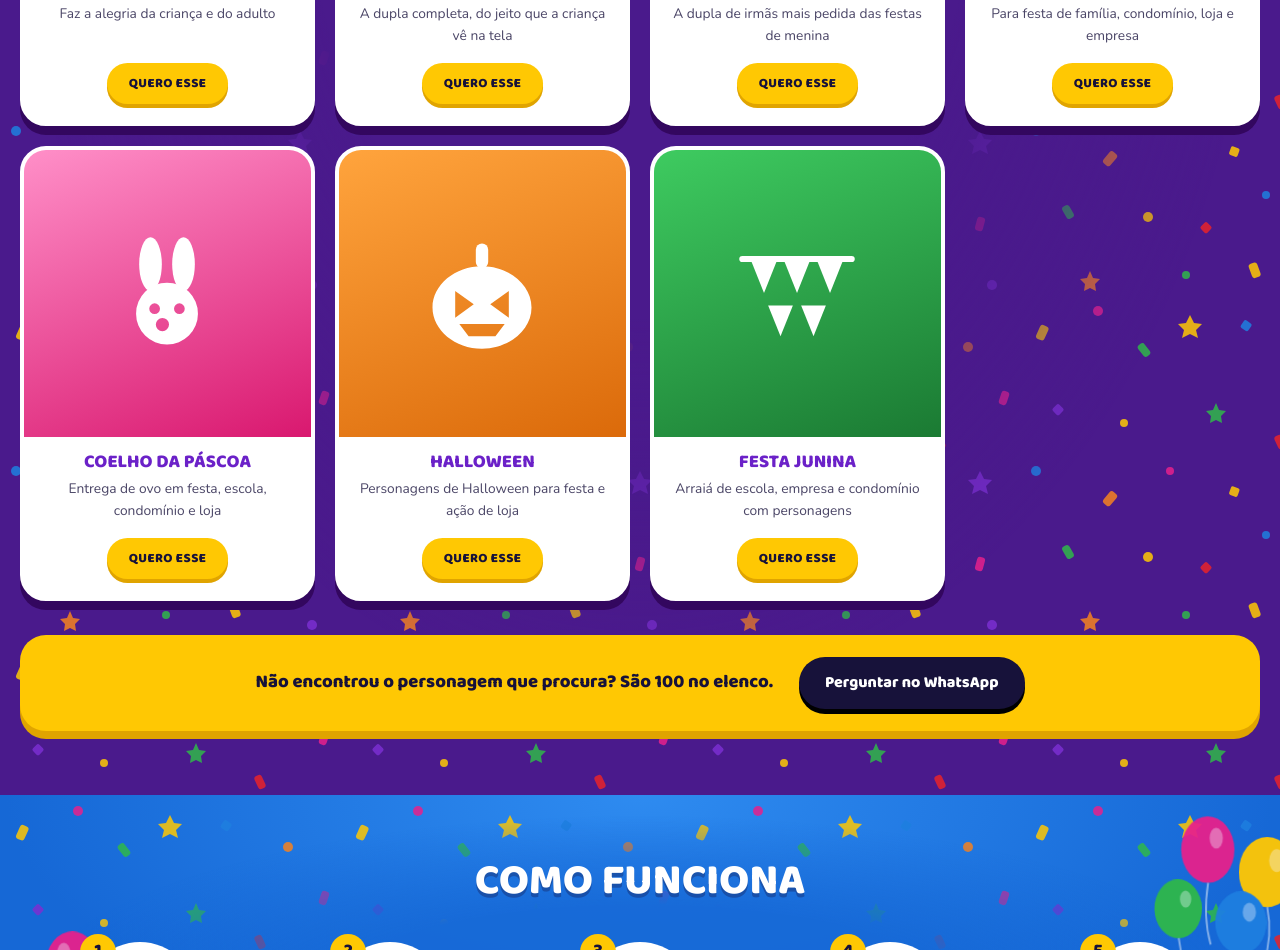
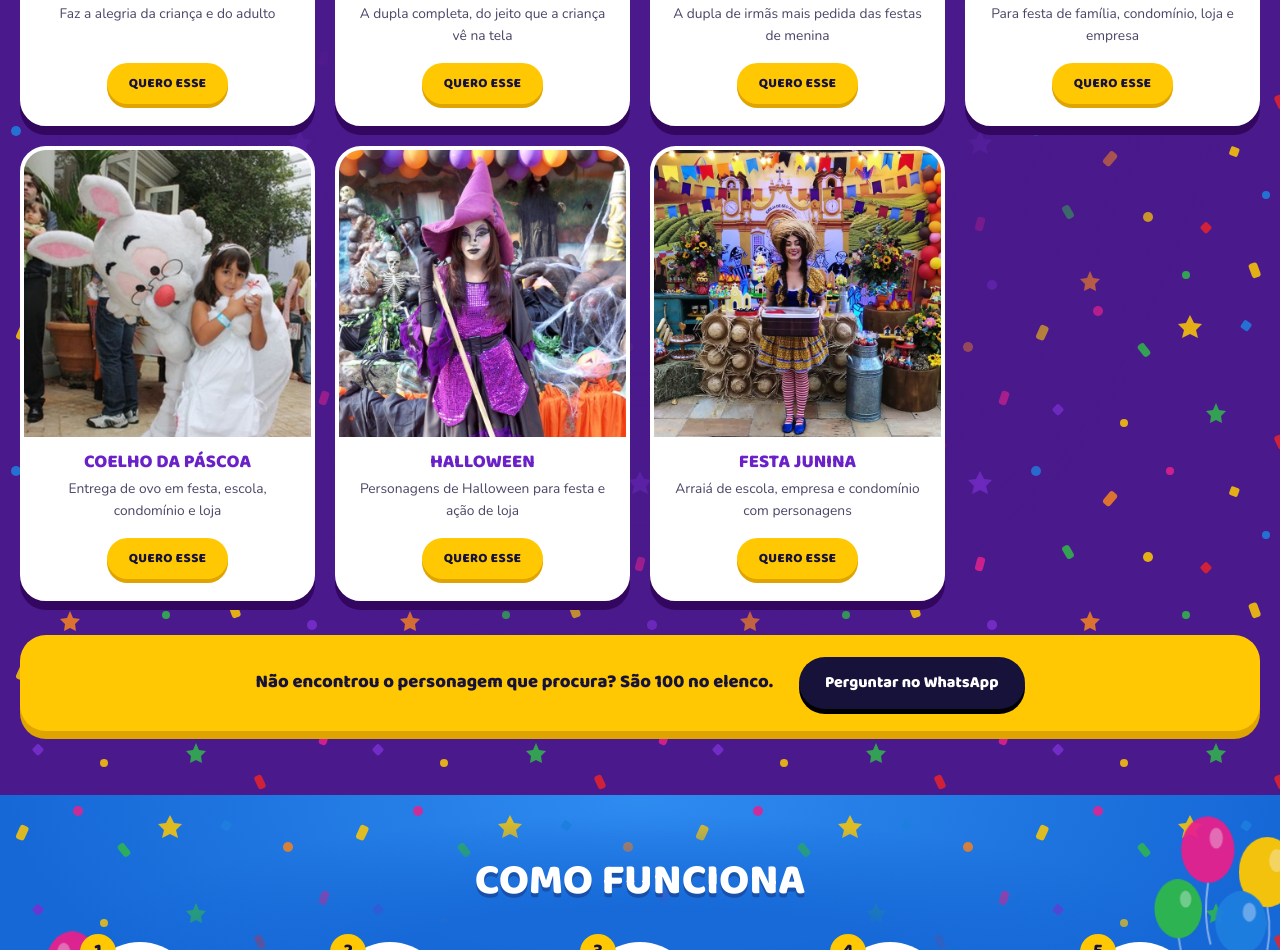
Before and after one commit to FelipeSitesRodrigues/056-festolandia, a plain HTML site: page index.html in a window 1280 px wide. Shown: the part 2557-3507 px from the top of the page. Drawn offline with nearby package versions, Linux system fonts and the light colour scheme.

Commit message:
Fotos reais de Pascoa, Halloween e Festa Junina
Substitui os placeholders de icone pelas fotos que a Sabrina mandou.
As tres foram recortadas em quadrado com ponto focal escolhido a mao,
porque o corte central automatico cortava o chapeu e o rosto da bruxa.

Co-Authored-By: Claude Opus 5 (1M context) <noreply@anthropic.com>

```diff
--- a/assets/css/style.css
+++ b/assets/css/style.css
@@ -411,12 +411,6 @@ input,select,textarea{font:inherit}
 }
 .personagem:hover{transform:translateY(-8px);box-shadow:0 17px 0 var(--roxo-escuro)}
 .personagem img{aspect-ratio:1/1;object-fit:cover;width:100%}
-/* placeholder das datas especiais, até a Sabrina mandar a foto real */
-.personagem__vazio{aspect-ratio:1/1;display:grid;place-items:center}
-.personagem__vazio svg{width:46%;height:auto;fill:#fff}
-.personagem--pascoa .personagem__vazio{background:linear-gradient(160deg,#FF8FC8,var(--rosa))}
-.personagem--halloween .personagem__vazio{background:linear-gradient(160deg,#FFA43D,var(--laranja-esc))}
-.personagem--junina .personagem__vazio{background:linear-gradient(160deg,var(--verde-claro),#1B7A33)}
 .personagem__corpo{padding:16px 16px 18px;display:flex;flex-direction:column;flex:1;text-align:center}
 .personagem h3{font-size:1.16rem;color:var(--roxo-txt);text-transform:uppercase;margin-bottom:6px}
 .personagem p{font-size:.86rem;color:var(--tinta-suave);margin-bottom:16px}
--- a/index.html
+++ b/index.html
@@ -280,14 +280,8 @@
         </div>
       </article>
 
-      <article class="personagem personagem--pascoa revela" data-cat="datas">
-        <!-- TROCAR POR FOTO REAL: <img src="assets/img/p-pascoa.jpg" alt="Coelho da Páscoa em evento infantil em São Paulo" loading="lazy" width="600" height="600"> -->
-        <div class="personagem__vazio" aria-hidden="true">
-          <svg viewBox="0 0 64 64">
-            <ellipse cx="24" cy="18" rx="5.5" ry="13"/><ellipse cx="40" cy="18" rx="5.5" ry="13"/>
-            <path fill-rule="evenodd" d="M32 27a15 15 0 1 1 0 30 15 15 0 0 1 0-30Zm-6 10a2.6 2.6 0 1 0 0 5.2 2.6 2.6 0 0 0 0-5.2Zm12 0a2.6 2.6 0 1 0 0 5.2 2.6 2.6 0 0 0 0-5.2Zm-6 8a3.2 3.2 0 1 0 0 4.6 3.2 3.2 0 0 0 0-4.6Z"/>
-          </svg>
-        </div>
+      <article class="personagem revela" data-cat="datas">
+        <img src="assets/img/p-pascoa.jpg" alt="Coelho da Páscoa com criança em evento de Páscoa em São Paulo" loading="lazy" width="700" height="700">
         <div class="personagem__corpo">
           <h3>Coelho da Páscoa</h3>
           <p>Entrega de ovo em festa, escola, condomínio e loja</p>
@@ -295,14 +289,8 @@
         </div>
       </article>
 
-      <article class="personagem personagem--halloween revela" data-cat="datas">
-        <!-- TROCAR POR FOTO REAL: <img src="assets/img/p-halloween.jpg" alt="Personagens de Halloween em festa em São Paulo" loading="lazy" width="600" height="600"> -->
-        <div class="personagem__vazio" aria-hidden="true">
-          <svg viewBox="0 0 64 64">
-            <rect x="29" y="8" width="6" height="12" rx="3"/>
-            <path fill-rule="evenodd" d="M32 19c13 0 24 9 24 20s-11 20-24 20S8 50 8 39s11-20 24-20Zm-13 12v13l9-6.5-9-6.5Zm26 0-9 6.5 9 6.5V31ZM21 47l4.5 6h13l4.5-6H21Z"/>
-          </svg>
-        </div>
+      <article class="personagem revela" data-cat="datas">
+        <img src="assets/img/p-halloween.jpg" alt="Personagem de bruxa em festa de Halloween em São Paulo" loading="lazy" width="700" height="700">
         <div class="personagem__corpo">
           <h3>Halloween</h3>
           <p>Personagens de Halloween para festa e ação de loja</p>
@@ -310,15 +298,8 @@
         </div>
       </article>
 
-      <article class="personagem personagem--junina revela" data-cat="datas">
-        <!-- TROCAR POR FOTO REAL: <img src="assets/img/p-junina.jpg" alt="Personagens de festa junina em arraiá em São Paulo" loading="lazy" width="600" height="600"> -->
-        <div class="personagem__vazio" aria-hidden="true">
-          <svg viewBox="0 0 64 64">
-            <rect x="4" y="14" width="56" height="3" rx="1.5"/>
-            <path d="M10 17h12l-6 15z"/><path d="M26 17h12l-6 15z"/><path d="M42 17h12l-6 15z"/>
-            <path d="M18 38h12l-6 15z"/><path d="M34 38h12l-6 15z"/>
-          </svg>
-        </div>
+      <article class="personagem revela" data-cat="datas">
+        <img src="assets/img/p-junina.jpg" alt="Personagem caipira em arraiá de festa junina em São Paulo" loading="lazy" width="700" height="700">
         <div class="personagem__corpo">
           <h3>Festa Junina</h3>
           <p>Arraiá de escola, empresa e condomínio com personagens</p>
```
Also changed, not shown: assets/img/p-halloween.jpg (added), assets/img/p-junina.jpg (added), assets/img/p-pascoa.jpg (added).
